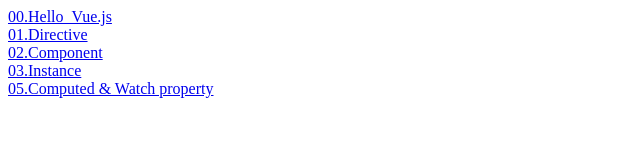
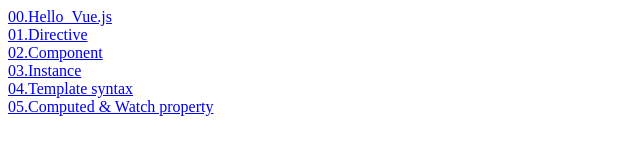
Before and after one commit to youkidkk/vue-sample, a website: page index.html in a window 1280 px wide. Shown: the whole page, without its empty margins (0-640 px from the left). Drawn offline with Linux system fonts and the light colour scheme.

Commit message:
index.html を更新

```diff
--- a/index.html
+++ b/index.html
@@ -13,6 +13,7 @@
     <div><a href="01.Directive/directive.html">01.Directive</a></div>
     <div><a href="02.Component/component.html">02.Component</a></div>
     <div><a href="03.Instance/instance.html">03.Instance</a></div>
+    <div><a href="04.Template syntax/template.html">04.Template syntax</a></div>
     <div><a href="05.Computed & Watch property/property.html">05.Computed & Watch property</a></div>
 </body>
 
```
